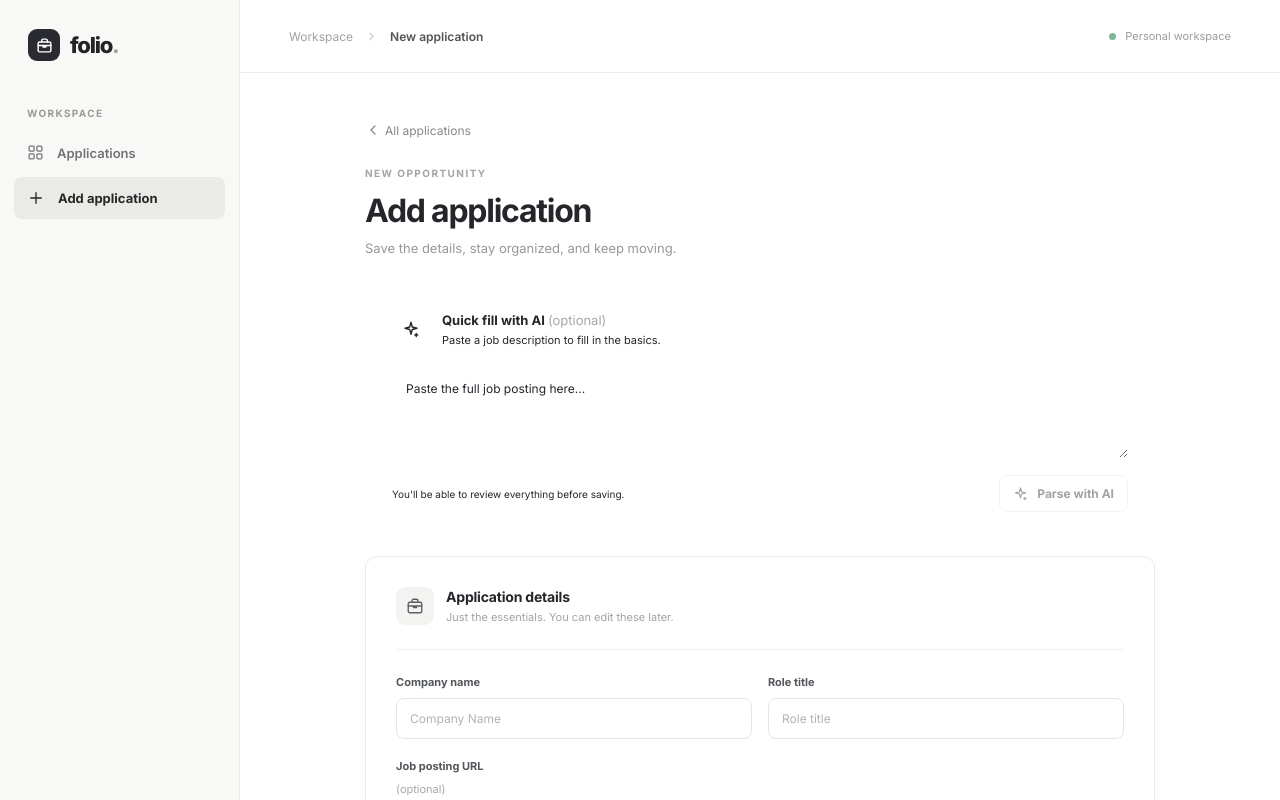
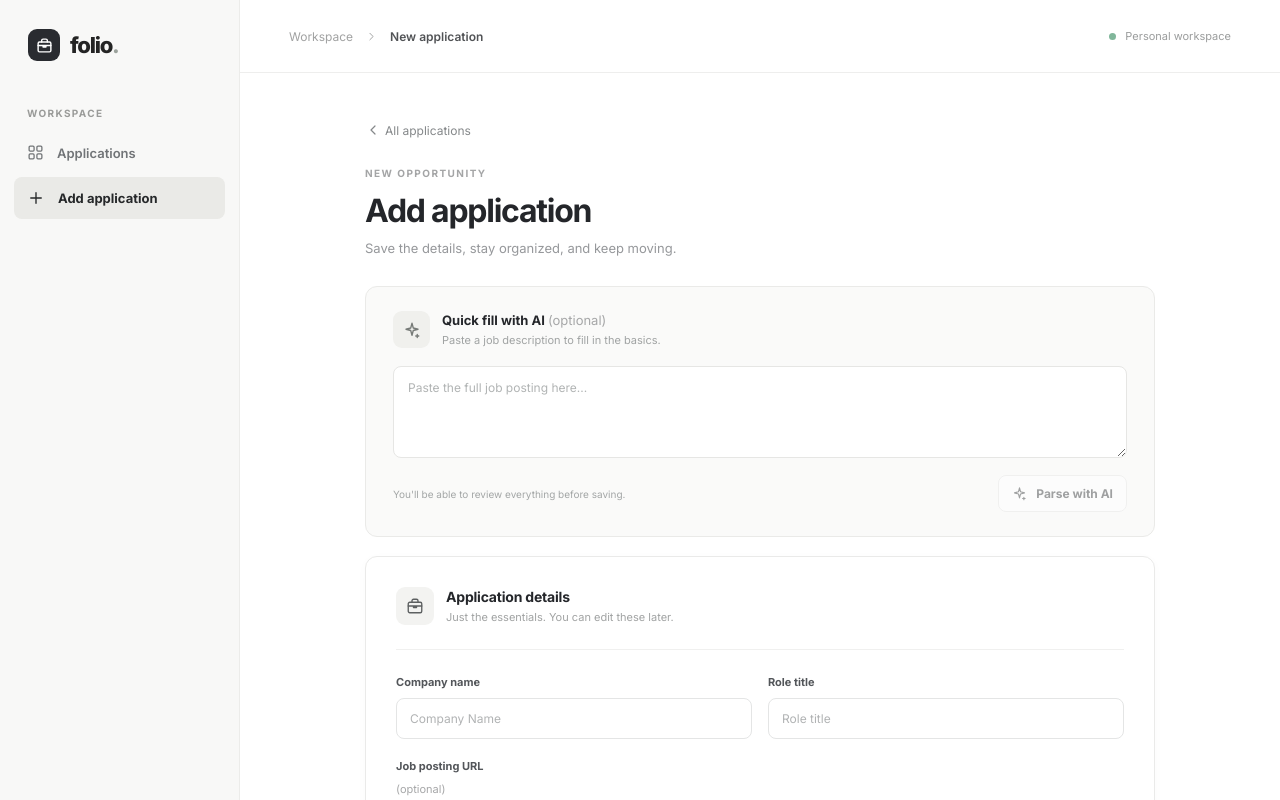
Before and after one commit to Christianvdev/JobTracker, a React app in the folder frontend/: page /add-job in a window 1280 px wide. Shown: the top 800 px of the page. Built offline with nearby package versions, Linux system fonts and the light colour scheme; sample sign-in values are in the browser's storage; the HTML template or start-up script is replaced by a standard one.

Commit message:
revert: restore original light-mode JobTracker AddJob.css

```diff
--- a/frontend/src/styles/AddJob.css
+++ b/frontend/src/styles/AddJob.css
@@ -1,83 +1,12 @@
-/* Optional AI helper on the Add Application page */
-.ai-panel {
-  margin-bottom: 20px;
-  padding: 24px 27px;
-  border: 1px solid var(--border);
-  border-radius: 14px;
-  background: var(--surface);
-}
-
-.ai-panel-heading {
-  display: flex;
-  align-items: center;
-  gap: 12px;
-  margin-bottom: 18px;
-}
-
-.ai-panel-icon {
-  display: grid;
-  place-items: center;
-  width: 38px;
-  height: 38px;
-  border-radius: 10px;
-  background: var(--surface-hover);
-  color: var(--accent);
-}
-
-.ai-panel-heading h2 {
-  font-size: 13px;
-}
-
-.ai-panel-heading p {
-  margin-top: 5px;
-  color: var(--text-muted);
-  font-size: 11px;
-}
-
-.ai-panel textarea {
-  width: 100%;
-  min-height: 92px;
-  padding: 13px 14px;
-  resize: vertical;
-  border: 1px solid var(--border);
-  border-radius: 9px;
-  outline: none;
-  background: var(--input);
-  color: var(--text);
-  font-size: 12px;
-  line-height: 1.6;
-}
-
-.ai-panel textarea::placeholder {
-  color: var(--text-faint);
-}
-
-.ai-panel textarea:focus {
-  border-color: var(--accent);
-}
-
-.ai-panel-footer {
-  display: flex;
-  align-items: center;
-  justify-content: space-between;
-  gap: 10px;
-  margin-top: 13px;
-}
-
-.ai-panel-footer span {
-  color: var(--text-faint);
-  font-size: 10px;
-}
-
-.ai-panel-footer .button {
-  padding: 10px 13px;
-}
-
-@media (max-width: 700px) {
-  .ai-panel { padding: 19px; }
-
-  .ai-panel-footer {
-    align-items: flex-start;
-    flex-direction: column;
-  }
-}
+.ai-panel { background: #fafaf9; border: 1px solid #eaeae8; border-radius: 12px; padding: 24px 27px; margin-bottom: 19px; }
+.ai-panel-heading { display: flex; align-items: center; gap: 12px; margin-bottom: 18px; }
+.ai-panel-icon { display: grid; place-items: center; width: 37px; height: 37px; background: #f0f0ed; color: #777b78; border-radius: 9px; }
+.ai-panel-heading h2 { font-size: 13px; font-weight: 700; }
+.ai-panel-heading p { font-size: 11px; color: #a0a3a3; margin-top: 5px; }
+.ai-panel textarea { width: 100%; resize: vertical; min-height: 92px; background: #fff; border: 1px solid #e6e6e4; border-radius: 8px; padding: 12px 14px; outline: none; color: #343638; font-size: 12px; line-height: 1.5; }
+.ai-panel textarea::placeholder { color: #b1b4b4; }
+.ai-panel textarea:focus { border-color: #8c9293; }
+.ai-panel-footer { display: flex; align-items: center; justify-content: space-between; gap: 10px; margin-top: 13px; }
+.ai-panel-footer span { color: #a3a6a6; font-size: 10px; }
+.ai-panel-footer .button { padding: 10px 13px; }
+@media(max-width: 700px) { .ai-panel { padding: 19px; } .ai-panel-footer { align-items: flex-start; flex-direction: column; } }
```
